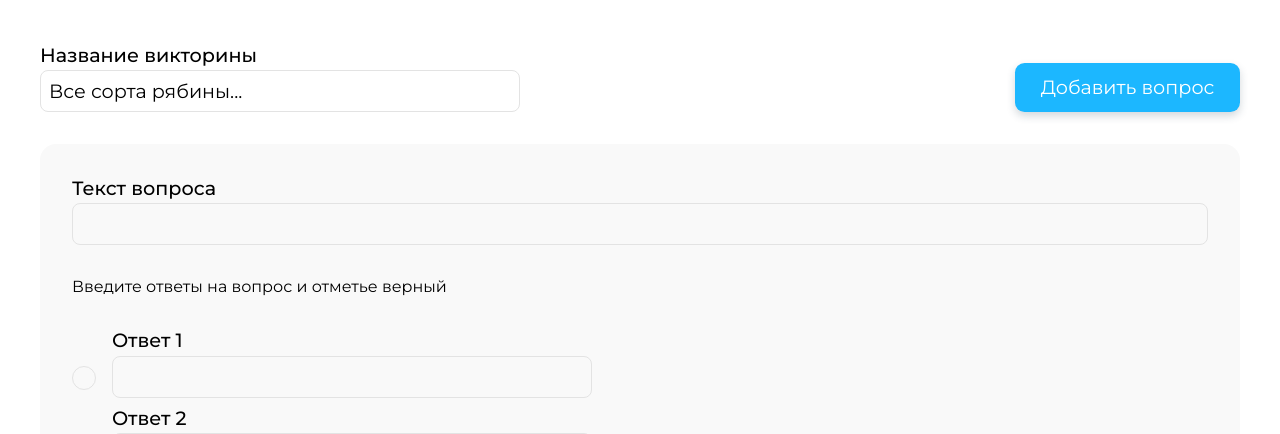
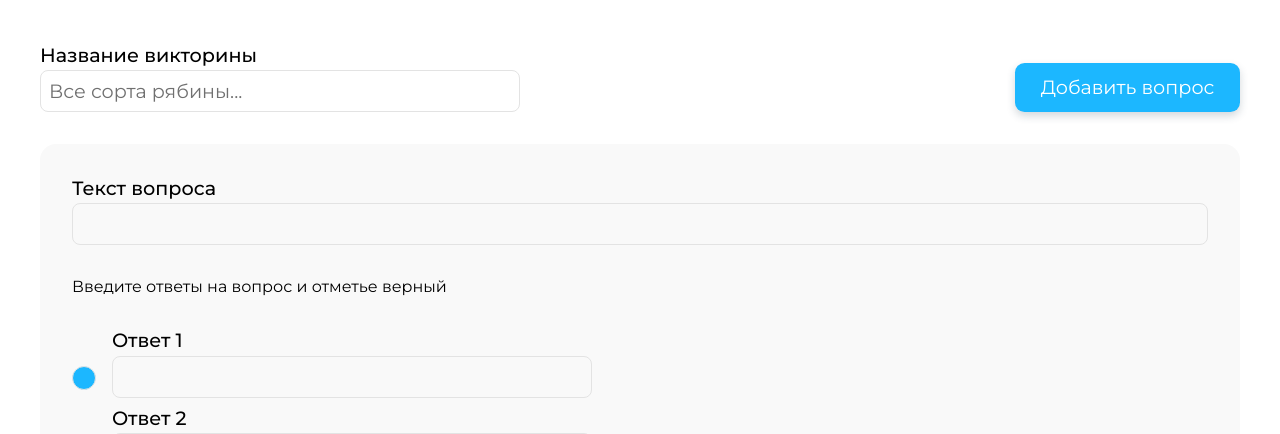
Before and after one commit to ShebalkovD/quiz, a React (Vite) app: page /create in a window 1280 px wide. Both pictures are taken after a click on the button "Добавить вопрос". Shown: the part 159-593 px from the top of the page. Built offline with nearby package versions, Linux system fonts and the light colour scheme.

Commit message:
Валидация формы готова

```diff
--- a/src/components/CreateForm/CreateForm.jsx
+++ b/src/components/CreateForm/CreateForm.jsx
@@ -1,29 +1,34 @@
 import classes from './CreateForm.module.css'
+import { useState } from 'react'
 import Input from '../Input/Input'
 import RadioInput from '../RadioInput/RadioInput'
 import Button from '../Button/Button'
 
-export default function CreateForm({handleSubmit}) {
+export default function CreateForm({handleSubmit, inputData, handleInput}) {
+    const [radioValue, setRadioValue] = useState(1)
+    const handleChange = (event) => {
+        setRadioValue(event.target.value)
+    }
 
     return(
         <form action="" className={classes.form} onSubmit={handleSubmit}>
-            <Input label="Текст вопроса" inputName="question"/>
+            <Input label="Текст вопроса" inputName="question" value={inputData.question[0]} handleInput={(event) => {handleInput(event, inputData.question[1])}}/>
 
             <div className={classes.form_text}>
                 Введите ответы на вопрос и отметье верный
             </div>
 
             <div className={classes.wrapper}>
-                <RadioInput name="correct" value="1" className={classes.radio} checked="checked" />
-                <Input label="Ответ 1" inputName="answer1"/>
+                <RadioInput handleChange={handleChange} name="correct" value="1" className={classes.radio} isChecked={radioValue == 1 ? true : false} />
+                <Input label="Ответ 1" inputName="answer1" value={inputData.answer1[0]} handleInput={(event) => {handleInput(event, inputData.answer1[1])}}/>
             </div>
             <div className={classes.wrapper}>
-                <RadioInput name="correct" value="2" className={classes.radio}/>
-                <Input label="Ответ 2" inputName="answer2"/>
+                <RadioInput handleChange={handleChange} name="correct" value="2" className={classes.radio} isChecked={radioValue == 2 ? true : false}/>
+                <Input label="Ответ 2" inputName="answer2" value={inputData.answer2[0]} handleInput={(event) => {handleInput(event, inputData.answer2[1])}}/>
             </div>
             <div className={classes.wrapper}>
-                <RadioInput name="correct" value="3" className={classes.radio}/>
-                <Input label="Ответ 3" inputName="answer2"/>
+                <RadioInput handleChange={handleChange} name="correct" value="3" className={classes.radio} isChecked={radioValue == 3 ? true : false}/>
+                <Input label="Ответ 3" inputName="answer3" value={inputData.answer3[0]} handleInput={(event) => {handleInput(event, inputData.answer3[1])}}/>
             </div>
 
             <Button >Подтвердить</Button>
--- a/src/components/CreateForm/CreateForm.module.css
+++ b/src/components/CreateForm/CreateForm.module.css
@@ -20,5 +20,6 @@
     background-color: rgb(249, 249, 249);
     padding: 2rem;
     border-radius: 1rem;
-    margin: 2rem 0;
+    margin-top: 2rem;
+    margin-bottom: 4rem;
 }
--- a/src/components/CreateScreen/CreateScreen.jsx
+++ b/src/components/CreateScreen/CreateScreen.jsx
@@ -1,4 +1,4 @@
-import { useState } from 'react'
+import { useState, useCallback } from 'react'
 import { Link } from 'react-router'
 import classes from './CreateScreen.module.css'
 import Input from '../Input/Input'
@@ -8,33 +8,64 @@ import CreateForm from '../CreateForm/CreateForm'
 export default function CreateScreen() {
 
     const [quizName, setQuizName] = useState('Все сорта рябины...')
+    const [quizQuestion, setQuizQuestion] = useState('')
+    const [quizAnswer1, setQuizAnswer1] = useState('')
+    const [quizAnswer2, setQuizAnswer2] = useState('')
+    const [quizAnswer3, setQuizAnswer3] = useState('')
     const [questionIsEditing, setQuestionIsEditing] = useState(false)
     const [questionList, setQuestionList] = useState([])
-
+    const inputData = {
+        question: [quizQuestion, setQuizQuestion],
+        answer1: [quizAnswer1, setQuizAnswer1],
+        answer2: [quizAnswer2, setQuizAnswer2],
+        answer3: [quizAnswer3, setQuizAnswer3]
+    }
     const handleNameInput = (event) => {
         setQuizName(event.target.value)
     }
-
+    const handleInput = (event, setValue) => {
+        setValue(event.target.value)
+    }
     const handleAddButton = () => {
         setQuestionIsEditing(true)
     }
+    const clearInputs = () => {
+        setQuizQuestion('')
+        setQuizAnswer1('')
+        setQuizAnswer2('')
+        setQuizAnswer3('')
+    }
+    const handleSubmit = useCallback((event) => {
+        event.preventDefault()
+        let hasError = false
+        let form_data = new FormData(event.target)
+        let data = {}
+        for (const [key, value] of form_data) {
+            data[key] = value
+            if (value.length <= 0) {
+                console.log('ошибка')
+                hasError = true
+            }
+        }
 
-    const handleSubmit = (event) => {
-        event.preventDefault()
-        let data = new FormData(event.target)
+        console.log(data)
+
+        if (!hasError) {
             let newQuestion = {}
             newQuestion.id = questionList.length + 1
-        newQuestion.text = data.get('question')
+            newQuestion.text = data.question
             newQuestion.answers = [
-            {id: 1, value: data.get('answer1'), getId() {return this.id}},
-            {id: 2, value: data.get('answer2'), getId() {return this.id}},
-            {id: 3, value: data.get('answer3'), getId() {return this.id}}
+                {id: 1, value: data.answer1, getId() {return this.id}},
+                {id: 2, value: data.answer2, getId() {return this.id}},
+                {id: 3, value: data.answer3, getId() {return this.id}}
             ]
             newQuestion.answers.forEach(answer => {
-            answer.isCorrect == data.get('correct')
+                answer.isCorrect == data.correct
             })
             setQuestionList([...questionList, newQuestion])
+            clearInputs()
         }
+    })
 
     return(
         <div className={classes.container}>
@@ -50,7 +81,7 @@ export default function CreateScreen() {
                     <Button handleClick={handleAddButton}>Добавить вопрос</Button>
                 </div>
 
-                {questionIsEditing && <CreateForm handleSubmit={handleSubmit} />}
+                {questionIsEditing && <CreateForm handleSubmit={handleSubmit} inputData={inputData} handleInput={handleInput} />}
 
                 {questionList.length > 0 && (
                     <div>
--- a/src/components/Input/Input.jsx
+++ b/src/components/Input/Input.jsx
@@ -1,11 +1,28 @@
+import { useState } from 'react'
 import classes from './Input.module.css'
 
 export default function Input({label, inputName, defaultValue, value, handleInput}) {
+    const [hasError, setHasError] = useState(false)
+    const handleBlur = (event) => {
+        if (event.target.value.length <= 0) {
+            event.target.classList.add(classes.error)
+            event.target.classList.remove(classes.filled)
+            setHasError(true)
+        }else {
+            event.target.classList.add(classes.filled)
+            event.target.classList.remove(classes.error)
+            setHasError(false)
+        }
+    }
+
     return(
         <>
         <label className={classes.labelwrapper}>
-            <p className={classes.text}>{label}</p>
-            <input className={classes.input} type="text" name={inputName} defaultValue={defaultValue} value={value} onChange={handleInput}/>
+            <p className={classes.text}>
+            {label}
+            {hasError && <span style={{color:'rgb(198, 0, 0)'}}> *</span>}
+            </p>
+            <input className={classes.input} type="text" name={inputName} defaultValue={defaultValue} value={value} onChange={handleInput} onBlur={handleBlur}/>
         </label>
         </>
     )
--- a/src/components/Input/Input.module.css
+++ b/src/components/Input/Input.module.css
@@ -16,8 +16,18 @@
     border-radius: 0.5rem;
     width: 100%;
     min-width: 30rem;
+    color: rgb(112, 112, 112);
 }
 
 .input:focus {
     border-color: #1cb7ff;
 }
+
+.error {
+    border-color: rgb(198, 0, 0);
+    position: relative;
+}
+
+.filled {
+    border-color: #1cb7ff;
+}
--- a/src/components/RadioInput/RadioInput.jsx
+++ b/src/components/RadioInput/RadioInput.jsx
@@ -1,9 +1,9 @@
 import classes from './RadioInput.module.css'
 
-export default function RadioInput({name, value}) {
+export default function RadioInput({name, value, isChecked, handleChange}) {
     return(
         <>
-            <input type="radio" name={name} value={value} className={classes.input}/>
+            <input type="radio" name={name} value={value} className={classes.input} checked={isChecked} onChange={handleChange} />
         </>
     )
 }
```
Lines whose indentation alone changed are shown as unchanged.
